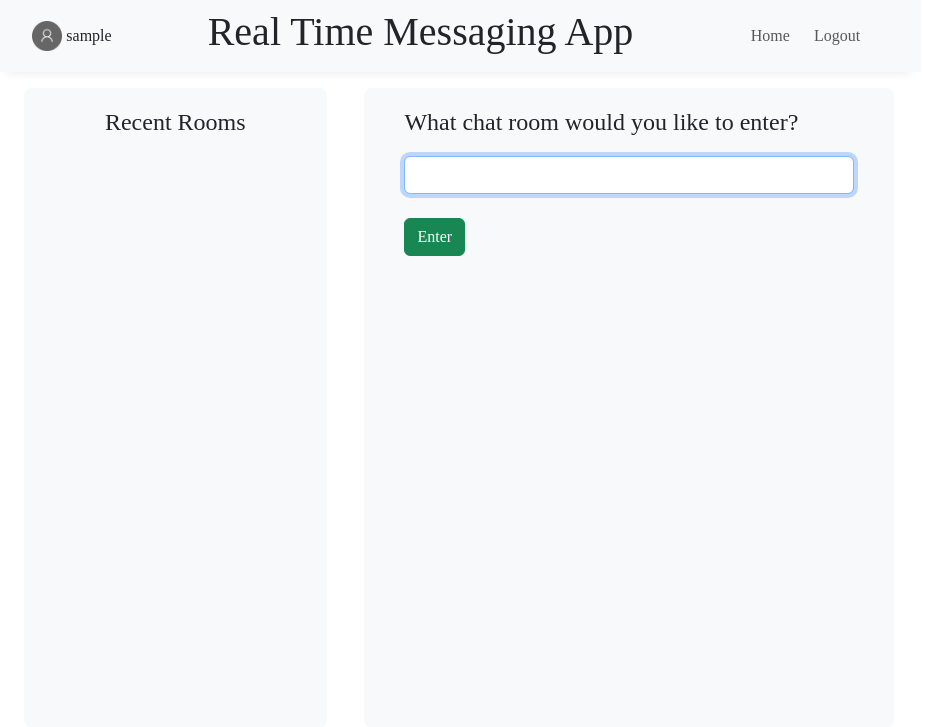
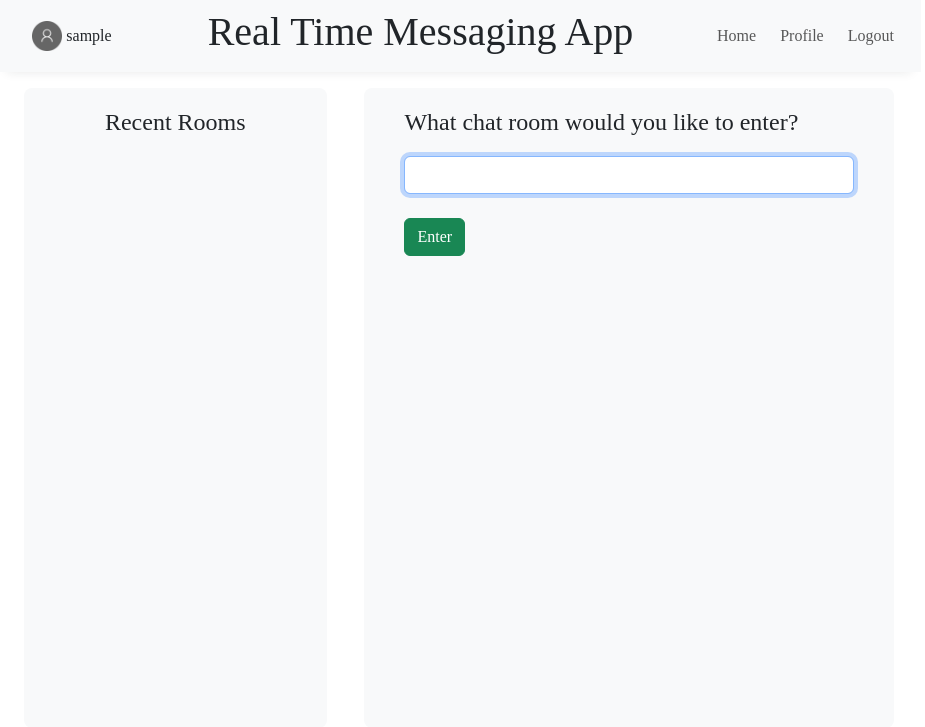
Before and after one commit to Sabbir1039/Real-time-chat-app-DJango, a Django app: page /chat/ in a window 1280 px wide. Shown: the top 727 px of the page, without its empty margins (181-1106 px from the left). Run offline with Django 5.2, Linux system fonts and the light colour scheme; the visitor is signed in with stand-in values (Sample User, id 1); data that the repository does not hold is empty; some libraries are stand-ins or nearby versions.

Commit message:
profile button added

```diff
--- a/chatapp/templates/chatapp/base.html
+++ b/chatapp/templates/chatapp/base.html
@@ -54,6 +54,9 @@
                             <a class="nav-link btn btn-sm btn-outline-info" href="{% url 'index' %}">Home</a>
                         </li>
                         <li class="nav-item mx-1">
+                            <a class="nav-link btn btn-sm btn-outline-info" href="{% url 'profile' %}">Profile</a>
+                        </li>
+                        <li class="nav-item mx-1">
                             <a class="nav-link btn btn-sm btn-outline-info" href="{% url 'logout' %}">Logout</a>
                         </li>
                         </ul>
```
